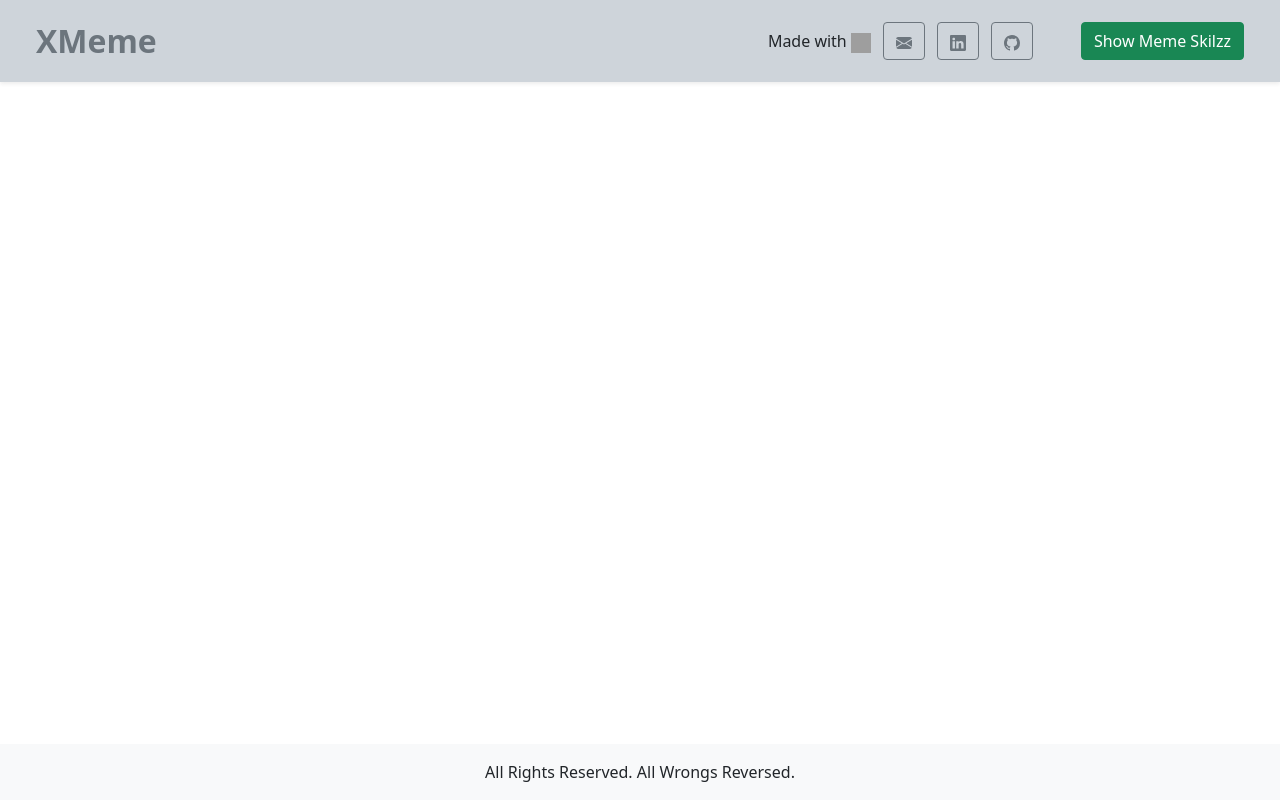
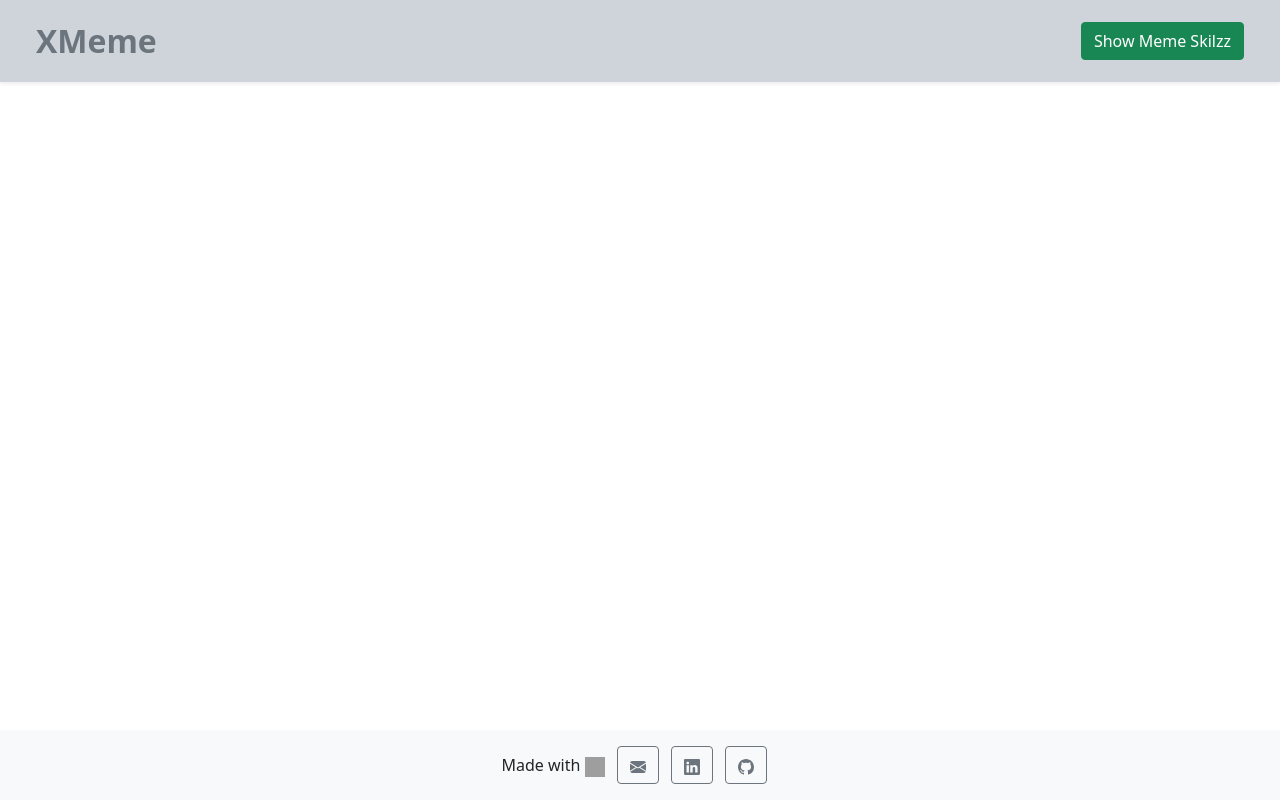
Before and after one commit to hrahul2605/crio-xmeme, a website: page client/index.html in a window 1280 px wide. Drawn offline with nearby package versions, Linux system fonts and the light colour scheme; no server answers; grey boxes are pictures that could not be loaded.

Commit message:
-fix: minor changes

```diff
--- a/client/index.html
+++ b/client/index.html
@@ -16,85 +16,20 @@
     <title>XMeme</title>
   </head>
   <body
-    class="d-flex flex-shrink-0 flex-column"
-    style="padding-top: 82px; height: 100vh"
+    class="d-flex flex-shrink-0 flex-column px-5"
+    style="padding-top: 110px; height: 100vh"
   >
     <!-- Nav Bar -->
     <nav
-      class="navbar fixed-top navbar-light shadow-sm"
+      class="navbar navbar-light shadow-sm fixed-top"
       style="background-color: #ced4da; padding: 12px 24px"
     >
-      <div class="container-fluid">
+      <div class="container-fluid justify-content-between">
         <span class="navbar-brand mb-0 fs-2 fw-bold" style="color: #6c757d"
           >XMeme</span
         >
-        <div class="d-flex flex align-items-center justify-content-center">
-          <p class="my-0" style="margin-right: 12px">
-            Made with
-            <img
-              src="https://github.githubassets.com/images/icons/emoji/unicode/2764.png"
-              alt="heart"
-              height="20"
-              width="20"
-            />
-          </p>
-          <a
-            class="btn btn-outline-secondary"
-            style="margin-right: 12px"
-            href="mailto:hrahul2605@gmail.com"
-          >
-            <svg
-              xmlns="http://www.w3.org/2000/svg"
-              width="16"
-              height="16"
-              fill="currentColor"
-              class="bi bi-envelope-fill"
-              viewBox="0 0 16 16"
-            >
-              <path
-                d="M.05 3.555A2 2 0 0 1 2 2h12a2 2 0 0 1 1.95 1.555L8 8.414.05 3.555zM0 4.697v7.104l5.803-3.558L0 4.697zM6.761 8.83l-6.57 4.027A2 2 0 0 0 2 14h12a2 2 0 0 0 1.808-1.144l-6.57-4.027L8 9.586l-1.239-.757zm3.436-.586L16 11.801V4.697l-5.803 3.546z"
-              />
-            </svg>
-          </a>
-          <a
-            class="btn btn-outline-secondary"
-            style="margin-right: 12px"
-            href="https://linkedin.com/in/hrahul2605/"
-          >
-            <svg
-              xmlns="http://www.w3.org/2000/svg"
-              width="16"
-              height="16"
-              fill="currentColor"
-              class="bi bi-linkedin"
-              viewBox="0 0 16 16"
-            >
-              <path
-                d="M0 1.146C0 .513.526 0 1.175 0h13.65C15.474 0 16 .513 16 1.146v13.708c0 .633-.526 1.146-1.175 1.146H1.175C.526 16 0 15.487 0 14.854V1.146zm4.943 12.248V6.169H2.542v7.225h2.401zm-1.2-8.212c.837 0 1.358-.554 1.358-1.248-.015-.709-.52-1.248-1.342-1.248-.822 0-1.359.54-1.359 1.248 0 .694.521 1.248 1.327 1.248h.016zm4.908 8.212V9.359c0-.216.016-.432.08-.586.173-.431.568-.878 1.232-.878.869 0 1.216.662 1.216 1.634v3.865h2.401V9.25c0-2.22-1.184-3.252-2.764-3.252-1.274 0-1.845.7-2.165 1.193v.025h-.016a5.54 5.54 0 0 1 .016-.025V6.169h-2.4c.03.678 0 7.225 0 7.225h2.4z"
-              />
-            </svg>
-          </a>
-          <a
-            class="btn btn-outline-secondary"
-            style="margin-right: 12px"
-            href="https://github.com/hrahul2605"
-          >
-            <svg
-              xmlns="http://www.w3.org/2000/svg"
-              width="16"
-              height="16"
-              fill="currentColor"
-              class="bi bi-github"
-              viewBox="0 0 16 16"
-            >
-              <path
-                d="M8 0C3.58 0 0 3.58 0 8c0 3.54 2.29 6.53 5.47 7.59.4.07.55-.17.55-.38 0-.19-.01-.82-.01-1.49-2.01.37-2.53-.49-2.69-.94-.09-.23-.48-.94-.82-1.13-.28-.15-.68-.52-.01-.53.63-.01 1.08.58 1.23.82.72 1.21 1.87.87 2.33.66.07-.52.28-.87.51-1.07-1.78-.2-3.64-.89-3.64-3.95 0-.87.31-1.59.82-2.15-.08-.2-.36-1.02.08-2.12 0 0 .67-.21 2.2.82.64-.18 1.32-.27 2-.27.68 0 1.36.09 2 .27 1.53-1.04 2.2-.82 2.2-.82.44 1.1.16 1.92.08 2.12.51.56.82 1.27.82 2.15 0 3.07-1.87 3.75-3.65 3.95.29.25.54.73.54 1.48 0 1.07-.01 1.93-.01 2.2 0 .21.15.46.55.38A8.012 8.012 0 0 0 16 8c0-4.42-3.58-8-8-8z"
-              />
-            </svg>
-          </a>
         <button
           class="btn btn-success"
-            style="margin-left: 36px"
           data-bs-toggle="modal"
           data-bs-target="#createMemeModal"
           type="button"
@@ -102,14 +37,17 @@
           Show Meme Skilzz
         </button>
       </div>
-      </div>
     </nav>
 
     <!-- Success alert while creating memes. -->
-    <div class="p-4">
     <div
       class="alert alert-success"
-        style="display: none; max-width: 1000px"
+      style="
+        display: none;
+        max-width: 1000px;
+        min-width: 300px;
+        margin-top: 20px;
+      "
       id="success-alert"
       role="alert"
     ></div>
@@ -117,11 +55,19 @@
     <!-- Error alert while creating/updating memes. -->
     <div
       class="alert alert-danger"
-        style="display: none; max-width: 1000px"
+      style="
+        display: none;
+        max-width: 1000px;
+        min-width: 300px;
+        margin-top: 20px;
+      "
       id="error-alert"
       role="alert"
     ></div>
-
+    <div
+      class="d-flex col justify-content-center align-items-center"
+      style="padding-bottom: 70px"
+    >
       <!-- Modal to create meme -->
       <div class="modal fade" id="createMemeModal" tabindex="-1">
         <div class="modal-dialog">
@@ -255,10 +201,75 @@
       </div>
 
       <!-- ROOT element containing all the meme cards -->
-      <div id="root" class="row flex-wrap justify-flex-start mx-auto"></div>
+      <div id="root" class="flex-wrap row justify-content-center"></div>
     </div>
-    <footer class="footer mt-auto py-3 bg-light text-center">
-      <span>All Rights Reserved. All Wrongs Reversed.</span>
+    <footer class="footer fixed-bottom mt-auto py-3 bg-light text-center">
+      <div class="d-flex flex align-items-center justify-content-center">
+        <p class="my-0" style="margin-right: 12px">
+          Made with
+          <img
+            src="https://github.githubassets.com/images/icons/emoji/unicode/2764.png"
+            alt="heart"
+            height="20"
+            width="20"
+          />
+        </p>
+        <a
+          class="btn btn-outline-secondary"
+          style="margin-right: 12px"
+          href="mailto:hrahul2605@gmail.com"
+        >
+          <svg
+            xmlns="http://www.w3.org/2000/svg"
+            width="16"
+            height="16"
+            fill="currentColor"
+            class="bi bi-envelope-fill"
+            viewBox="0 0 16 16"
+          >
+            <path
+              d="M.05 3.555A2 2 0 0 1 2 2h12a2 2 0 0 1 1.95 1.555L8 8.414.05 3.555zM0 4.697v7.104l5.803-3.558L0 4.697zM6.761 8.83l-6.57 4.027A2 2 0 0 0 2 14h12a2 2 0 0 0 1.808-1.144l-6.57-4.027L8 9.586l-1.239-.757zm3.436-.586L16 11.801V4.697l-5.803 3.546z"
+            />
+          </svg>
+        </a>
+        <a
+          class="btn btn-outline-secondary"
+          style="margin-right: 12px"
+          href="https://linkedin.com/in/hrahul2605/"
+        >
+          <svg
+            xmlns="http://www.w3.org/2000/svg"
+            width="16"
+            height="16"
+            fill="currentColor"
+            class="bi bi-linkedin"
+            viewBox="0 0 16 16"
+          >
+            <path
+              d="M0 1.146C0 .513.526 0 1.175 0h13.65C15.474 0 16 .513 16 1.146v13.708c0 .633-.526 1.146-1.175 1.146H1.175C.526 16 0 15.487 0 14.854V1.146zm4.943 12.248V6.169H2.542v7.225h2.401zm-1.2-8.212c.837 0 1.358-.554 1.358-1.248-.015-.709-.52-1.248-1.342-1.248-.822 0-1.359.54-1.359 1.248 0 .694.521 1.248 1.327 1.248h.016zm4.908 8.212V9.359c0-.216.016-.432.08-.586.173-.431.568-.878 1.232-.878.869 0 1.216.662 1.216 1.634v3.865h2.401V9.25c0-2.22-1.184-3.252-2.764-3.252-1.274 0-1.845.7-2.165 1.193v.025h-.016a5.54 5.54 0 0 1 .016-.025V6.169h-2.4c.03.678 0 7.225 0 7.225h2.4z"
+            />
+          </svg>
+        </a>
+        <a
+          class="btn btn-outline-secondary"
+          style="margin-right: 12px"
+          href="https://github.com/hrahul2605"
+        >
+          <svg
+            xmlns="http://www.w3.org/2000/svg"
+            width="16"
+            height="16"
+            fill="currentColor"
+            class="bi bi-github"
+            viewBox="0 0 16 16"
+          >
+            <path
+              d="M8 0C3.58 0 0 3.58 0 8c0 3.54 2.29 6.53 5.47 7.59.4.07.55-.17.55-.38 0-.19-.01-.82-.01-1.49-2.01.37-2.53-.49-2.69-.94-.09-.23-.48-.94-.82-1.13-.28-.15-.68-.52-.01-.53.63-.01 1.08.58 1.23.82.72 1.21 1.87.87 2.33.66.07-.52.28-.87.51-1.07-1.78-.2-3.64-.89-3.64-3.95 0-.87.31-1.59.82-2.15-.08-.2-.36-1.02.08-2.12 0 0 .67-.21 2.2.82.64-.18 1.32-.27 2-.27.68 0 1.36.09 2 .27 1.53-1.04 2.2-.82 2.2-.82.44 1.1.16 1.92.08 2.12.51.56.82 1.27.82 2.15 0 3.07-1.87 3.75-3.65 3.95.29.25.54.73.54 1.48 0 1.07-.01 1.93-.01 2.2 0 .21.15.46.55.38A8.012 8.012 0 0 0 16 8c0-4.42-3.58-8-8-8z"
+            />
+          </svg>
+        </a>
+      </div>
+      <!-- <span>All Rights Reserved. All Wrongs Reversed.</span> -->
     </footer>
     <script
       src="https://cdn.jsdelivr.net/npm/bootstrap@5.0.0-beta1/dist/js/bootstrap.bundle.min.js"
--- a/client/main.js
+++ b/client/main.js
@@ -84,7 +84,8 @@ async function handleSubmit(e, form) {
   } catch (err) {
     console.log(err);
   }
-
+  createForm.reset();
+  createForm.classList.remove('was-validated');
   return false;
 }
 
@@ -187,6 +188,8 @@ async function handleUpdateSubmit(data) {
       Alert(false, result.message);
       getMemes();
     }
+    updateForm.reset();
+    updateForm.classList.remove('was-validated');
   } catch (err) {
     console.log(err);
   }
```
Also changed, not shown: README.md, 1 other file. Lines whose indentation alone changed are shown as unchanged.
